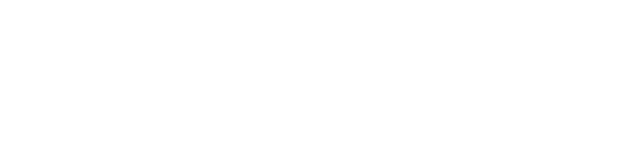
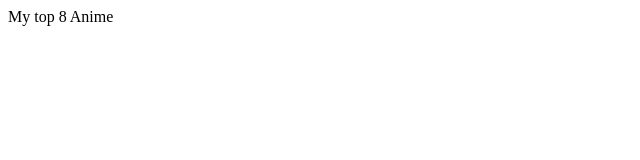
Before and after one commit to PHL-LC101-April22/js-assignment-4-html-me-something-ApexEditor, a website: page index.html in a window 1280 px wide. Shown: the whole page, without its empty margins (0-640 px from the left). Drawn offline with Linux system fonts and the light colour scheme.

Commit message:
Add header

```diff
--- a/index.html
+++ b/index.html
@@ -4,5 +4,6 @@
    </head>
    <body>
       <!-- Write your HTML in this file! -->
+      <hi>My top 8 Anime</hi>
    </body>
 </html>
```
